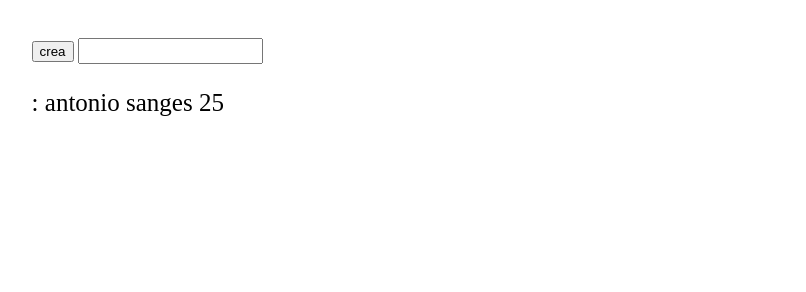
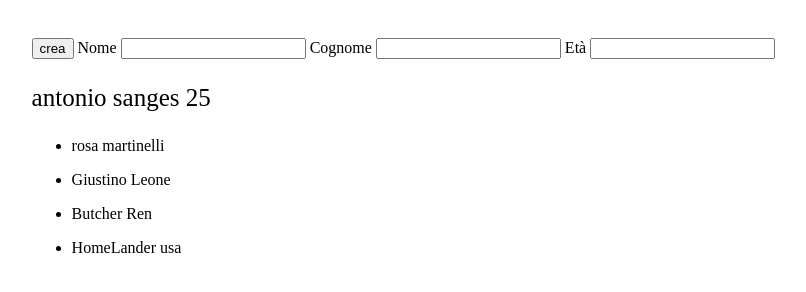
Before and after one commit to SangesAntonio/js-oggetti-studenti, a plain HTML site: page index.html in a window 1280 px wide. Both pictures are taken after a click on the button "crea". Shown: the whole page, without its empty margins (166-972 px from the left). Drawn offline with Linux system fonts and the light colour scheme.

Commit message:
fixed innerHtml

```diff
--- a/index.html
+++ b/index.html
@@ -10,9 +10,17 @@
 <body>
     <section class="container">
         <button type="button" id="button">crea</button>
-        <input type="text" id="input-text">
+        <label for="input-name">Nome</label>
+        <input type="text" id="input-name">
+        <label for="input-name">Cognome</label>
+        <input type="text" id="input-secondName">
+        <label for="input-name">Età</label>
+        <input type="text" id="input-eta">
+
         <p id="output"></p>
-        <p id="output-due"></p>
+        <div id="output-due">
+
+        </div>
 
 
 
--- a/js/script.js
+++ b/js/script.js
@@ -11,7 +11,9 @@ Usiamo il DOM per stampare e chiedere le informazioni all'utente!
 
 //elementi del DOm
 const button=document.getElementById('button');
-const inputText=document.getElementById('input-text');
+const inputName=document.getElementById('input-name');
+const inputSurname=document.getElementById('input-secondName');
+const inputEta=document.getElementById('input-eta');
 const text=document.getElementById('output');
 const textSecond=document.getElementById('output-due');
 
@@ -29,7 +31,7 @@ button.addEventListener('click', function () {
     let print=' ';
     for(let key in studente){
         print += studente[key] + ' ';
-        text.innerText=`: ${print}`
+        text.innerText=` ${print}`
         console.log(studente[key])
     }
 })
@@ -38,7 +40,6 @@ button.addEventListener('click', function () {
 
 //creo array di oggetti di studenti
 const listaStudenti=[
-
         {
             nome: 'rosa',
             cognome: 'martinelli',
@@ -59,14 +60,53 @@ const listaStudenti=[
             cognome: 'usa',
             età:'40'
         },
-
 ];
 
-console.table(listaStudenti)
+
 
 //ciclare su gli studenti
-for(let i = 0; i<listaStudenti.length; i++){
+button.addEventListener('click', function (){
 
-    let student=listaStudenti[i];
-    console.log(student.nome);
-}
+
+    //aggiungere un nuovo oggetto
+    const newName = inputName.value;
+    const newSecondName = inputSurname.value;
+    const newEta = inputEta.value;
+
+    if(!newName && !newSecondName && !isNaN(newEta)){
+        let printName='';
+        for(let i = 0; i<listaStudenti.length; i++){
+        let students=listaStudenti[i];
+
+        printName += `<ul><li> ${students.nome} ${students.cognome}</li></ul>`;
+        console.log(printName);
+
+        //stampo in pagina
+        textSecond.innerHTML= printName;
+
+        }
+    }else{
+        //creo lista
+        listaStudenti.push({
+            nome: newName,
+            cognome:newSecondName,
+            età:newEta,
+        })
+
+        let printName='';
+        for(let i = 0; i<listaStudenti.length; i++){
+        let students=listaStudenti[i];
+
+        printName += `<ul><li> ${students.nome} ${students.cognome}</li></ul>`;
+        console.log(printName);
+
+        //stampo in pagina
+        textSecond.innerHTML= printName;
+        }
+    }
+    console.table(listaStudenti)
+
+
+
+
+})
```
